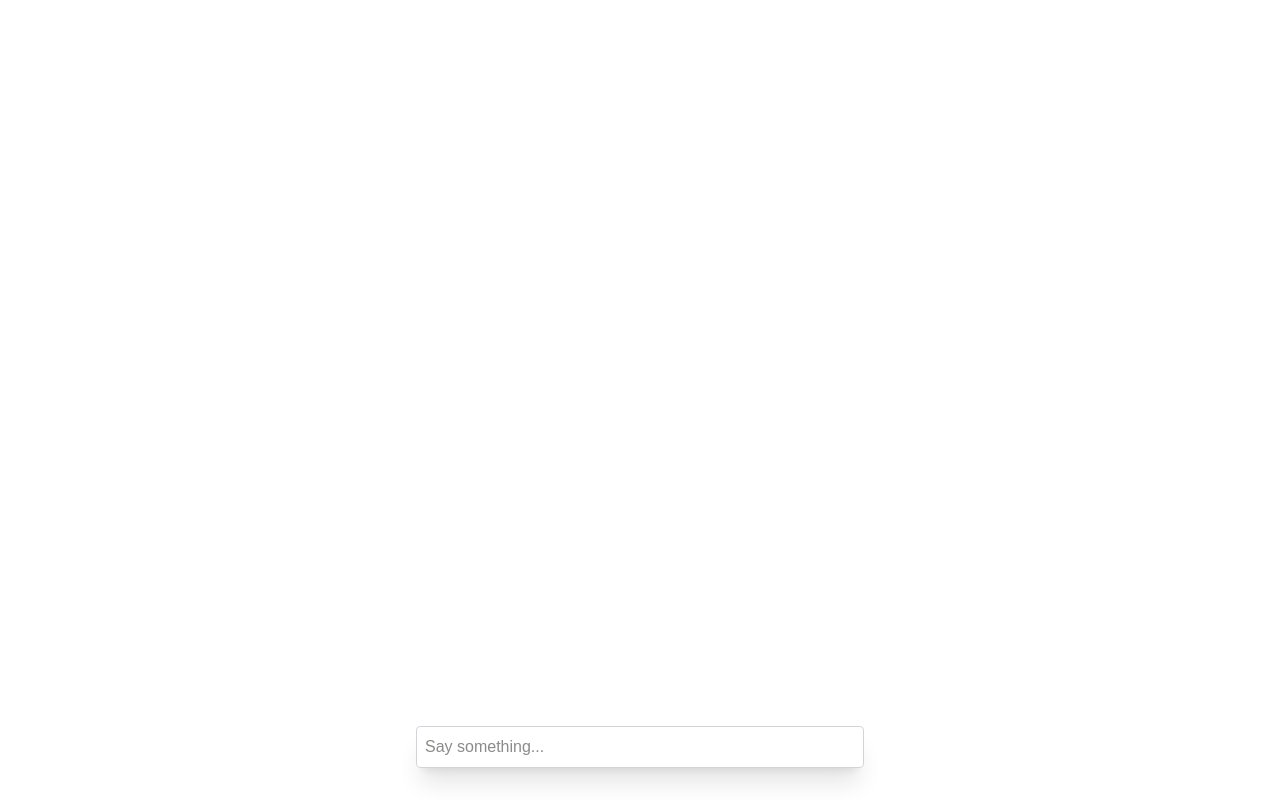
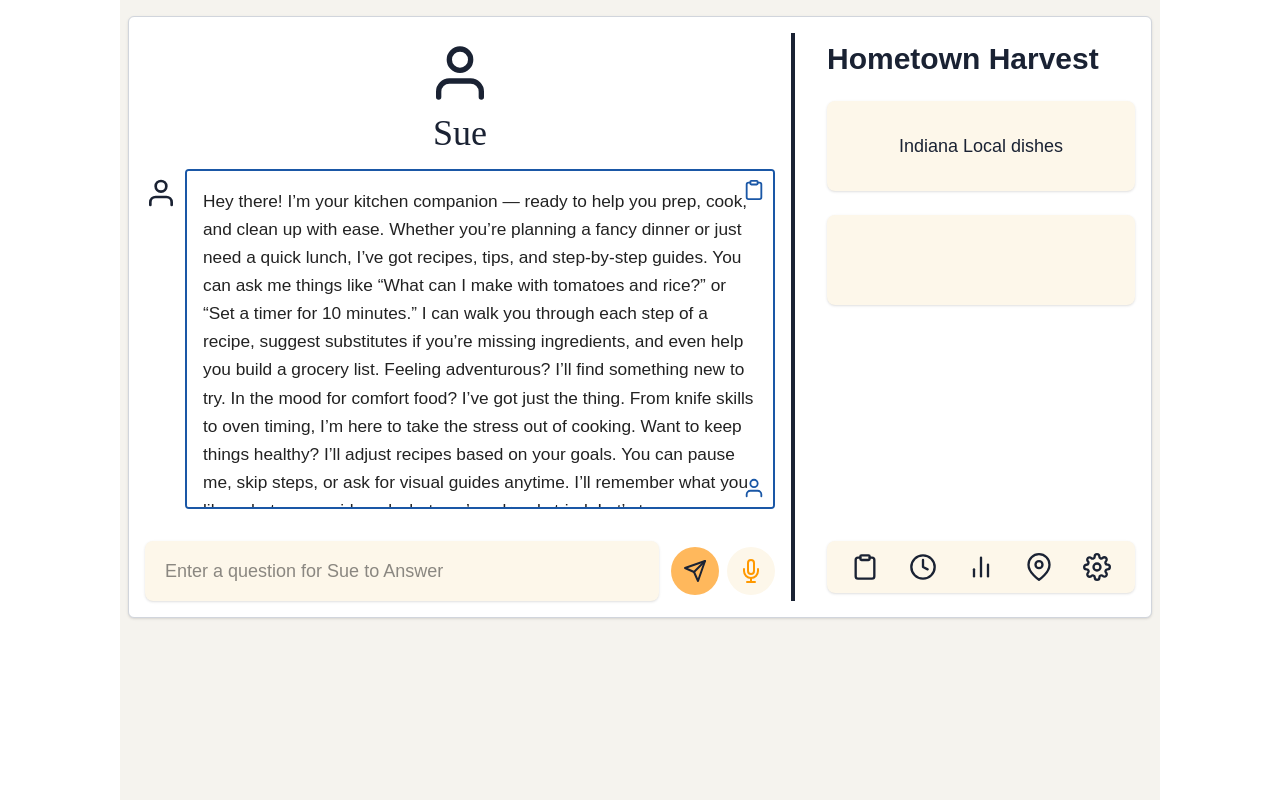
Before and after one commit to owenkleinmaier/SueChef, a Next.js app: page / in a window 1280 px wide. Built offline with nearby package versions, Linux system fonts and the light colour scheme.

Commit message:
Barebones ui

```diff
--- a/components/Chat.tsx
+++ b/components/Chat.tsx
@@ -1,33 +1,118 @@
 "use client";
 
-import { useChat } from "@ai-sdk/react";
+import {
+  Send,
+  Mic,
+  User,
+  Clipboard,
+  Clock,
+  BarChart2,
+  MapPin,
+  Settings,
+} from "react-feather";
 
 export default function Chat() {
-  const { messages, input, handleInputChange, handleSubmit } = useChat();
   return (
-    <div className="flex flex-col w-full max-w-md py-24 mx-auto stretch">
-      {messages.map((message) => (
-        <div key={message.id} className="whitespace-pre-wrap">
-          <span>{message.role === "user" ? "Me: " : "Sue: "}</span>
-          <span>
-            {message.parts.map((part, i) => {
-              switch (part.type) {
-                case "text":
-                  return <div key={`${message.id}-${i}`}>{part.text}</div>;
-              }
-            })}
-          </span>
+    <div className="min-h-screen bg-[#f5f3ee] flex flex-col items-center py-4 px-2">
+      <div
+        className="w-full max-w-5xl bg-white rounded-md border border-gray-300 shadow p-4 flex flex-row gap-0"
+        style={{ minHeight: 600 }}
+      >
+        {/* Left: Chat Section */}
+        <div className="flex-1 flex flex-col items-center pr-4 border-r-4 border-[#1a2233]">
+          {/* Sue Icon and Title */}
+          <div className="flex flex-col items-center mt-2 mb-2">
+            <User size={64} className="text-[#1a2233]" />
+            <span
+              className="font-cursive text-4xl text-[#1a2233] mt-2 mb-2"
+              style={{ fontFamily: "Brush Script MT, cursive" }}
+            >
+              Sue
+            </span>
+          </div>
+          {/* Chat Bubble */}
+          <div className="flex flex-row w-full">
+            <div className="flex flex-col items-center pt-2">
+              <User size={32} className="text-[#1a2233]" />
+            </div>
+            <div className="flex-1 ml-2">
+              <div
+                className="border-2 border-[#1a57a6] rounded relative bg-white p-4 text-[1.08rem] font-medium text-[#222] leading-relaxed"
+                style={{ minHeight: 320, maxHeight: 340, overflowY: "auto" }}
+              >
+                Hey there! I’m your kitchen companion — ready to help you prep,
+                cook, and clean up with ease. Whether you’re planning a fancy
+                dinner or just need a quick lunch, I’ve got recipes, tips, and
+                step-by-step guides. You can ask me things like “What can I make
+                with tomatoes and rice?” or “Set a timer for 10 minutes.” I can
+                walk you through each step of a recipe, suggest substitutes if
+                you’re missing ingredients, and even help you build a grocery
+                list. Feeling adventurous? I’ll find something new to try. In
+                the mood for comfort food? I’ve got just the thing. From knife
+                skills to oven timing, I’m here to take the stress out of
+                cooking. Want to keep things healthy? I’ll adjust recipes based
+                on your goals. You can pause me, skip steps, or ask for visual
+                guides anytime. I’ll remember what you like, what you avoid, and
+                what you’ve already tried. Let’s turn your kitchen into your
+                happy place. Just say the word and we’ll get cooking. I can also
+                play music, track your pantry items, or adjust portion sizes.
+                Don’t worry if you’re not a pro — we’ll take it one step at a
+                time. Ready when you are. Let’s make something delicious
+                together.
+                {/* Clipboard icon top right */}
+                <Clipboard
+                  size={22}
+                  className="absolute top-2 right-2 text-[#1a57a6] cursor-pointer"
+                />
+                {/* User icon bottom right */}
+                <User
+                  size={22}
+                  className="absolute bottom-2 right-2 text-[#1a57a6]"
+                />
+              </div>
+            </div>
+          </div>
+          {/* Input */}
+          <form className="w-full flex items-center mt-8">
+            <input
+              className="flex-1 bg-[#fdf7ea] border-none rounded-lg px-5 py-4 text-lg font-medium shadow focus:outline-none"
+              placeholder="Enter a question for Sue to Answer"
+            />
+            <button
+              type="submit"
+              className="ml-3 bg-[#ffb85c] hover:bg-[#ff9900] rounded-full p-3 transition"
+            >
+              <Send size={24} className="text-[#1a2233]" />
+            </button>
+            <button
+              type="button"
+              className="ml-2 bg-[#fdf7ea] rounded-full p-3"
+            >
+              <Mic size={24} className="text-[#ff9900]" />
+            </button>
+          </form>
         </div>
-      ))}
-
-      <form onSubmit={handleSubmit}>
-        <input
-          className="fixed dark:bg-zinc-900 bottom-0 w-full max-w-md p-2 mb-8 border border-zinc-300 dark:border-zinc-800 rounded shadow-xl"
-          value={input}
-          placeholder="Say something..."
-          onChange={handleInputChange}
-        />
-      </form>
+        {/* Right: Sidebar */}
+        <div className="w-[340px] flex flex-col pl-8">
+          <div className="text-3xl font-bold text-[#1a2233] mt-2 mb-6">
+            Hometown Harvest
+          </div>
+          <div className="flex flex-col gap-6 flex-1">
+            <div className="bg-[#fdf7ea] rounded-lg shadow p-6 text-lg font-medium text-[#1a2233] min-h-[90px] flex items-center justify-center">
+              Indiana Local dishes
+            </div>
+            <div className="bg-[#fdf7ea] rounded-lg shadow p-6 min-h-[90px]" />
+          </div>
+          {/* Sidebar icons */}
+          <div className="flex flex-row justify-between items-center bg-[#fdf7ea] rounded-lg shadow px-6 py-3 mt-8 mb-2">
+            <Clipboard size={28} className="text-[#1a2233] cursor-pointer" />
+            <Clock size={28} className="text-[#1a2233] cursor-pointer" />
+            <BarChart2 size={28} className="text-[#1a2233] cursor-pointer" />
+            <MapPin size={28} className="text-[#1a2233] cursor-pointer" />
+            <Settings size={28} className="text-[#1a2233] cursor-pointer" />
+          </div>
+        </div>
+      </div>
     </div>
   );
 }
--- a/package.json
+++ b/package.json
@@ -11,9 +11,12 @@
   "dependencies": {
     "@ai-sdk/openai": "^1.3.22",
     "ai": "^4.3.16",
+    "feather-icons": "^4.29.2",
+    "material-icons": "^1.13.14",
     "next": "15.3.4",
     "react": "^19.0.0",
     "react-dom": "^19.0.0",
+    "react-feather": "^2.0.10",
     "uuid": "^11.1.0"
   },
   "devDependencies": {
```
Also changed, not shown: 1 other file (tests, documents, lock files or other folders).
